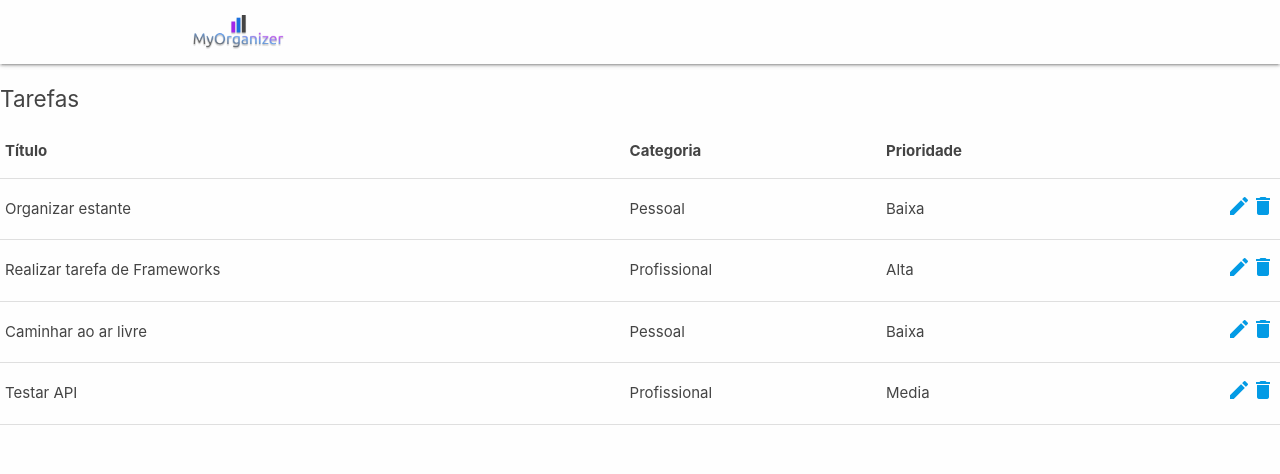
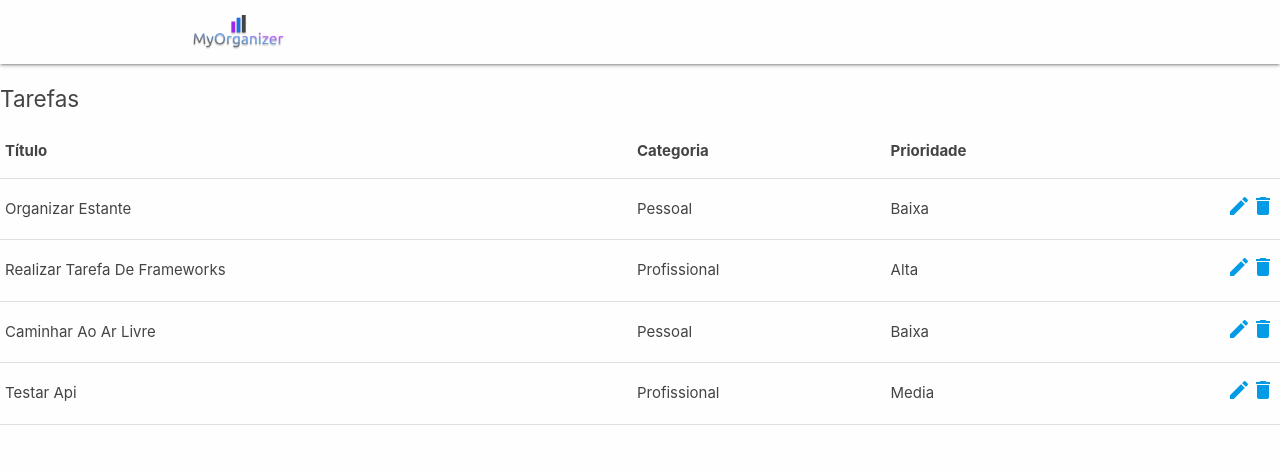
Before and after one commit to giozaccarelli/controle-tarefas-diarias, an Angular app: page /pagina-inicial/lista-tarefas in a window 1280 px wide. Shown: the top 474 px of the page. Built offline with nearby package versions, Linux system fonts and the light colour scheme; data requests are answered from the project's data file; a web font is replaced by a local one; what ngx-mask would draw is missing.

Commit message:
Implemented the use of Pipes on Task attributes.

```diff
--- a/src/app/task/tarefa.component.html
+++ b/src/app/task/tarefa.component.html
@@ -9,9 +9,9 @@
     </thead>
     <tbody>
         <tr *ngFor="let t of this.tarefas">
-          <td>{{ t.titulo }}</td>
-          <td>{{ t.categoria }}</td>
-          <td>{{ t.prioridade }}</td>
+          <td>{{ t.titulo | titlecase }}</td>
+          <td>{{ t.categoria | titlecase }}</td>
+          <td>{{ t.prioridade | titlecase }}</td>
           <td class="right">
             <a><i class="material-icons my-icon-size" (click)="onEdit(t)">
               edit
```
